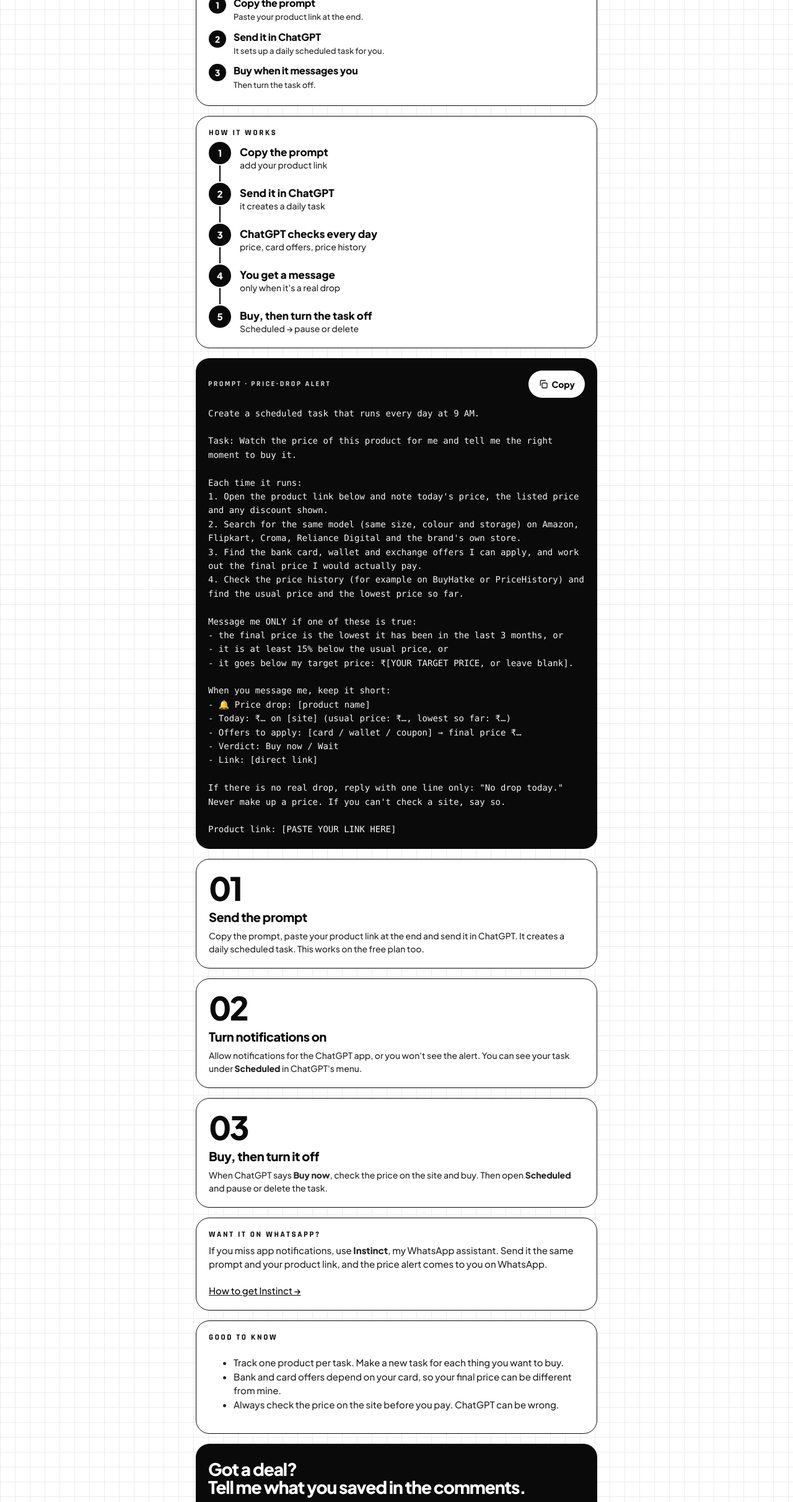
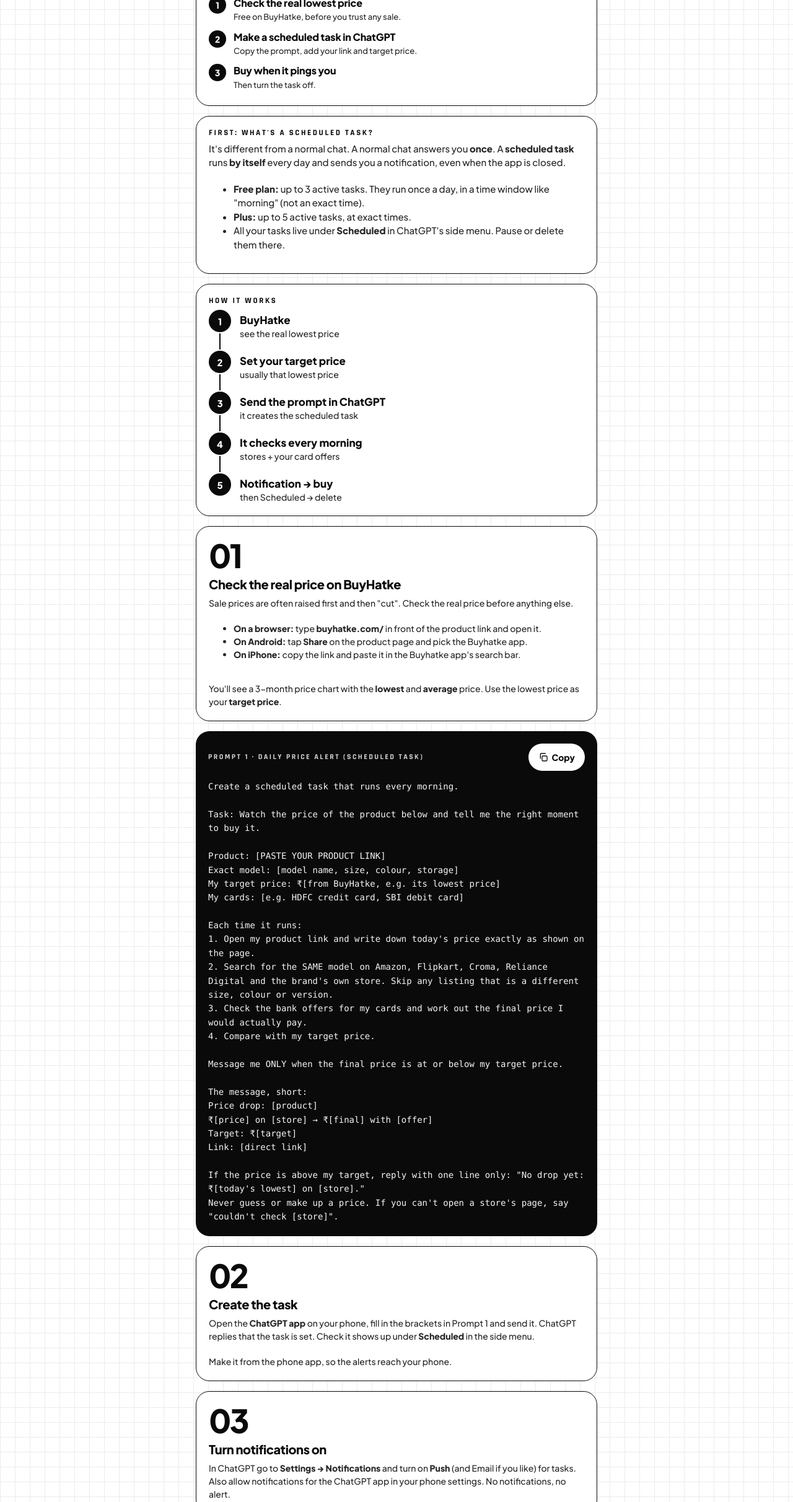
Before and after one commit to unnikrishnan-nambiar/uk_speaks.ai, a plain HTML site: page g/price/index.html in a window 1280 px wide. Shown: the part 249-2673 px from the top of the page at 62% size. Drawn offline with Linux system fonts and the light colour scheme.

Commit message:
PRICE guide: scheduled-task explainer, BuyHatke step, better prompts, Instinct setup
Co-Authored-By: Claude Opus 5.5 <noreply@anthropic.com>
Claude-Session: https://claude.ai/code/session_01HyCHRAr637xtfJkxxCRcsu

```diff
--- a/g/price/index.html
+++ b/g/price/index.html
@@ -41,89 +41,152 @@
       <span class="label keyword">Price</span>
       <h1 class="guide-title">Let ChatGPT tell you when the price <span class="underline">really drops</span>.</h1>
       <ol class="quick-steps">
-        <li><div>Copy the prompt<span>Paste your product link at the end.</span></div></li>
-        <li><div>Send it in ChatGPT<span>It sets up a daily scheduled task for you.</span></div></li>
-        <li><div>Buy when it messages you<span>Then turn the task off.</span></div></li>
+        <li><div>Check the real lowest price<span>Free on BuyHatke, before you trust any sale.</span></div></li>
+        <li><div>Make a scheduled task in ChatGPT<span>Copy the prompt, add your link and target price.</span></div></li>
+        <li><div>Buy when it pings you<span>Then turn the task off.</span></div></li>
       </ol>
+    </section>
+
+    <section class="card" aria-labelledby="what-label">
+      <h2 class="label" id="what-label">First: what's a scheduled task?</h2>
+      <p class="card-text">It's different from a normal chat. A normal chat answers you <strong>once</strong>. A <strong>scheduled task</strong> runs <strong>by itself</strong> every day and sends you a notification, even when the app is closed.</p>
+      <ul class="card-text" style="margin-top:12px">
+        <li><strong>Free plan:</strong> up to 3 active tasks. They run once a day, in a time window like "morning" (not an exact time).</li>
+        <li><strong>Plus:</strong> up to 5 active tasks, at exact times.</li>
+        <li>All your tasks live under <strong>Scheduled</strong> in ChatGPT's side menu. Pause or delete them there.</li>
+      </ul>
     </section>
 
     <section class="card" aria-labelledby="flow-label">
       <h2 class="label" id="flow-label">How it works</h2>
       <ol class="wf">
-        <li class="wf-step"><span class="wf-n">1</span><div><strong>Copy the prompt</strong><span>add your product link</span></div></li>
-        <li class="wf-step"><span class="wf-n">2</span><div><strong>Send it in ChatGPT</strong><span>it creates a daily task</span></div></li>
-        <li class="wf-step"><span class="wf-n">3</span><div><strong>ChatGPT checks every day</strong><span>price, card offers, price history</span></div></li>
-        <li class="wf-step"><span class="wf-n">4</span><div><strong>You get a message</strong><span>only when it's a real drop</span></div></li>
-        <li class="wf-step"><span class="wf-n">5</span><div><strong>Buy, then turn the task off</strong><span>Scheduled → pause or delete</span></div></li>
+        <li class="wf-step"><span class="wf-n">1</span><div><strong>BuyHatke</strong><span>see the real lowest price</span></div></li>
+        <li class="wf-step"><span class="wf-n">2</span><div><strong>Set your target price</strong><span>usually that lowest price</span></div></li>
+        <li class="wf-step"><span class="wf-n">3</span><div><strong>Send the prompt in ChatGPT</strong><span>it creates the scheduled task</span></div></li>
+        <li class="wf-step"><span class="wf-n">4</span><div><strong>It checks every morning</strong><span>stores + your card offers</span></div></li>
+        <li class="wf-step"><span class="wf-n">5</span><div><strong>Notification → buy</strong><span>then Scheduled → delete</span></div></li>
       </ol>
+    </section>
+
+    <section class="card step">
+      <span class="step-num" aria-hidden="true">01</span>
+      <h2 class="step-title"><span class="visually-hidden">Step 1: </span>Check the real price on BuyHatke</h2>
+      <p class="card-text">Sale prices are often raised first and then "cut". Check the real price before anything else.</p>
+      <ul class="card-text" style="margin-top:12px">
+        <li><strong>On a browser:</strong> type <strong>buyhatke.com/</strong> in front of the product link and open it.</li>
+        <li><strong>On Android:</strong> tap <strong>Share</strong> on the product page and pick the Buyhatke app.</li>
+        <li><strong>On iPhone:</strong> copy the link and paste it in the Buyhatke app's search bar.</li>
+      </ul>
+      <p class="card-text" style="margin-top:12px">You'll see a 3-month price chart with the <strong>lowest</strong> and <strong>average</strong> price. Use the lowest price as your <strong>target price</strong>.</p>
     </section>
 
     <section class="prompt on-ink" aria-labelledby="prompt-1-label">
       <div class="prompt-head">
-        <h2 class="label" id="prompt-1-label">Prompt · Price-drop alert</h2>
+        <h2 class="label" id="prompt-1-label">Prompt 1 · Daily price alert (scheduled task)</h2>
         <button class="copy-btn" type="button" data-copy-target="prompt-1">
           <svg class="icon" width="16" height="16" viewBox="0 0 24 24" fill="none" stroke="currentColor" stroke-width="2" stroke-linecap="round" stroke-linejoin="round" aria-hidden="true"><rect x="9" y="9" width="12" height="12" rx="2"/><path d="M5 15V5a2 2 0 0 1 2-2h10"/></svg>
           <span class="copy-label" aria-live="polite">Copy</span>
         </button>
       </div>
-      <p class="prompt-text prompt-text--paras" id="prompt-1">Create a scheduled task that runs every day at 9 AM.
+      <p class="prompt-text prompt-text--paras" id="prompt-1">Create a scheduled task that runs every morning.
 
-Task: Watch the price of this product for me and tell me the right moment to buy it.
+Task: Watch the price of the product below and tell me the right moment to buy it.
+
+Product: [PASTE YOUR PRODUCT LINK]
+Exact model: [model name, size, colour, storage]
+My target price: ₹[from BuyHatke, e.g. its lowest price]
+My cards: [e.g. HDFC credit card, SBI debit card]
 
 Each time it runs:
-1. Open the product link below and note today's price, the listed price and any discount shown.
-2. Search for the same model (same size, colour and storage) on Amazon, Flipkart, Croma, Reliance Digital and the brand's own store.
-3. Find the bank card, wallet and exchange offers I can apply, and work out the final price I would actually pay.
-4. Check the price history (for example on BuyHatke or PriceHistory) and find the usual price and the lowest price so far.
+1. Open my product link and write down today's price exactly as shown on the page.
+2. Search for the SAME model on Amazon, Flipkart, Croma, Reliance Digital and the brand's own store. Skip any listing that is a different size, colour or version.
+3. Check the bank offers for my cards and work out the final price I would actually pay.
+4. Compare with my target price.
 
-Message me ONLY if one of these is true:
-- the final price is the lowest it has been in the last 3 months, or
-- it is at least 15% below the usual price, or
-- it goes below my target price: ₹[YOUR TARGET PRICE, or leave blank].
+Message me ONLY when the final price is at or below my target price.
 
-When you message me, keep it short:
-- 🔔 Price drop: [product name]
-- Today: ₹… on [site] (usual price: ₹…, lowest so far: ₹…)
-- Offers to apply: [card / wallet / coupon] → final price ₹…
-- Verdict: Buy now / Wait
-- Link: [direct link]
+The message, short:
+Price drop: [product]
+₹[price] on [store] → ₹[final] with [offer]
+Target: ₹[target]
+Link: [direct link]
 
-If there is no real drop, reply with one line only: "No drop today."
-Never make up a price. If you can't check a site, say so.
-
-Product link: [PASTE YOUR LINK HERE]</p>
-    </section>
-
-    <section class="card step">
-      <span class="step-num" aria-hidden="true">01</span>
-      <h2 class="step-title"><span class="visually-hidden">Step 1: </span>Send the prompt</h2>
-      <p class="card-text">Copy the prompt, paste your product link at the end and send it in ChatGPT. It creates a daily scheduled task. This works on the free plan too.</p>
+If the price is above my target, reply with one line only: "No drop yet: ₹[today's lowest] on [store]."
+Never guess or make up a price. If you can't open a store's page, say "couldn't check [store]".</p>
     </section>
 
     <section class="card step">
       <span class="step-num" aria-hidden="true">02</span>
-      <h2 class="step-title"><span class="visually-hidden">Step 2: </span>Turn notifications on</h2>
-      <p class="card-text">Allow notifications for the ChatGPT app, or you won't see the alert. You can see your task under <strong>Scheduled</strong> in ChatGPT's menu.</p>
+      <h2 class="step-title"><span class="visually-hidden">Step 2: </span>Create the task</h2>
+      <p class="card-text">Open the <strong>ChatGPT app</strong> on your phone, fill in the brackets in Prompt 1 and send it. ChatGPT replies that the task is set. Check it shows up under <strong>Scheduled</strong> in the side menu.</p>
+      <p class="card-text" style="margin-top:12px">Make it from the phone app, so the alerts reach your phone.</p>
     </section>
 
     <section class="card step">
       <span class="step-num" aria-hidden="true">03</span>
-      <h2 class="step-title"><span class="visually-hidden">Step 3: </span>Buy, then turn it off</h2>
-      <p class="card-text">When ChatGPT says <strong>Buy now</strong>, check the price on the site and buy. Then open <strong>Scheduled</strong> and pause or delete the task.</p>
+      <h2 class="step-title"><span class="visually-hidden">Step 3: </span>Turn notifications on</h2>
+      <p class="card-text">In ChatGPT go to <strong>Settings → Notifications</strong> and turn on <strong>Push</strong> (and Email if you like) for tasks. Also allow notifications for the ChatGPT app in your phone settings. No notifications, no alert.</p>
+    </section>
+
+    <section class="card step">
+      <span class="step-num" aria-hidden="true">04</span>
+      <h2 class="step-title"><span class="visually-hidden">Step 4: </span>Buy, then turn it off</h2>
+      <p class="card-text">When the alert comes, open the link and check the price yourself. Buy with the card offer it mentioned. Then go to <strong>Scheduled</strong> and delete the task, so you have a free slot for the next product.</p>
+    </section>
+
+    <section class="prompt on-ink" aria-labelledby="prompt-2-label">
+      <div class="prompt-head">
+        <h2 class="label" id="prompt-2-label">Prompt 2 · Is this sale real? (one-time check)</h2>
+        <button class="copy-btn" type="button" data-copy-target="prompt-2">
+          <svg class="icon" width="16" height="16" viewBox="0 0 24 24" fill="none" stroke="currentColor" stroke-width="2" stroke-linecap="round" stroke-linejoin="round" aria-hidden="true"><rect x="9" y="9" width="12" height="12" rx="2"/><path d="M5 15V5a2 2 0 0 1 2-2h10"/></svg>
+          <span class="copy-label" aria-live="polite">Copy</span>
+        </button>
+      </div>
+      <p class="prompt-text prompt-text--paras" id="prompt-2">I want to buy this: [PASTE PRODUCT LINK]
+Today's price: ₹[PRICE]
+[Attach a screenshot of the BuyHatke price chart]
+
+1. Is this a real sale price or a marketing discount? Was the price raised before the sale?
+2. Compare today's price with the lowest and average price in the chart.
+3. Does this kind of product usually get cheaper in big sales or festive season?
+4. Verdict in one line: Buy now or Wait, and the price I should wait for.</p>
     </section>
 
     <section class="card" aria-labelledby="wa-label">
-      <h2 class="label" id="wa-label">Want it on WhatsApp?</h2>
-      <p class="card-text">If you miss app notifications, use <strong>Instinct</strong>, my WhatsApp assistant. Send it the same prompt and your product link, and the price alert comes to you on WhatsApp.</p>
-      <p class="card-text" style="margin-top:12px"><a href="../instinct-assistant/">How to get Instinct →</a></p>
+      <h2 class="label" id="wa-label">Want the alert on WhatsApp?</h2>
+      <p class="card-text">Miss app notifications? <strong>Instinct</strong> is an AI assistant that lives in your WhatsApp. It can watch a price and message you there.</p>
+      <ol class="card-text" style="margin-top:12px">
+        <li>Go to <a href="https://instinct.com/">instinct.com</a>. Join the waitlist, or open an invite link if a friend sent you one.</li>
+        <li>Sign in with your phone number and the code.</li>
+        <li>Choose <strong>WhatsApp</strong>. Instinct is now a contact in your chats.</li>
+        <li>Send it a screenshot of the product (or the link) with the message below.</li>
+      </ol>
+    </section>
+
+    <section class="prompt on-ink" aria-labelledby="prompt-3-label">
+      <div class="prompt-head">
+        <h2 class="label" id="prompt-3-label">Send to Instinct with the screenshot</h2>
+        <button class="copy-btn" type="button" data-copy-target="prompt-3">
+          <svg class="icon" width="16" height="16" viewBox="0 0 24 24" fill="none" stroke="currentColor" stroke-width="2" stroke-linecap="round" stroke-linejoin="round" aria-hidden="true"><rect x="9" y="9" width="12" height="12" rx="2"/><path d="M5 15V5a2 2 0 0 1 2-2h10"/></svg>
+          <span class="copy-label" aria-live="polite">Copy</span>
+        </button>
+      </div>
+      <p class="prompt-text prompt-text--paras" id="prompt-3">Watch the price of this product. Check it every day and message me as soon as it drops below ₹[PRICE], with the link and the store. Don't buy it, just tell me.</p>
+    </section>
+
+    <section class="card" aria-labelledby="inst-more">
+      <h2 class="label" id="inst-more">More things Instinct can do</h2>
+      <p class="card-text">To-dos, medicine reminders, grocery lists and more.</p>
+      <p class="card-text" style="margin-top:12px"><a href="../instinct-assistant/">Full Instinct guide →</a></p>
     </section>
 
     <section class="card" aria-labelledby="note-label">
       <h2 class="label" id="note-label">Good to know</h2>
       <ul class="card-text">
-        <li>Track one product per task. Make a new task for each thing you want to buy.</li>
-        <li>Bank and card offers depend on your card, so your final price can be different from mine.</li>
-        <li>Always check the price on the site before you pay. ChatGPT can be wrong.</li>
+        <li>One product per task. On the free plan you can watch 3 products at a time.</li>
+        <li>Card and bank offers depend on your card, so your final price can be different from mine.</li>
+        <li>ChatGPT can misread a price. Always check on the site before you pay.</li>
+        <li>BuyHatke can also send its own price alert. Use it as a backup.</li>
       </ul>
     </section>
 
```
